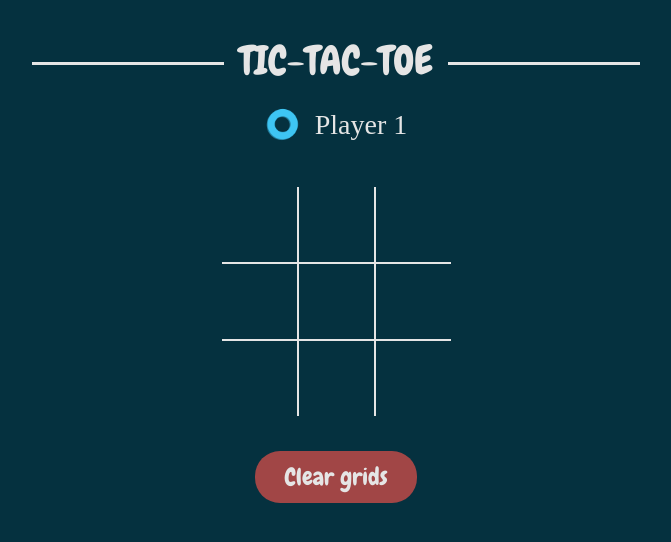
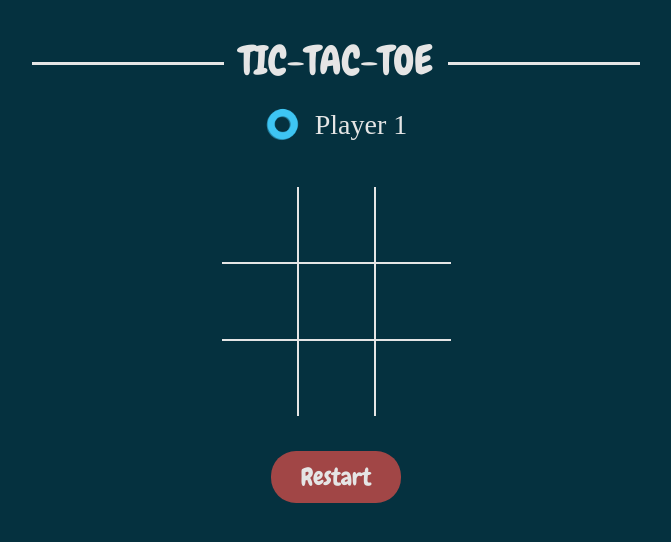
Before and after one commit to biancashiromoto/react-tic-tac-toe, a React (Create React App) app: page / in a window 1280 px wide. Shown: the top 542 px of the page, without its empty margins (304-975 px from the left). Built offline with nearby package versions, Linux system fonts and the light colour scheme; a web font is replaced by a local one.

Commit message:
Change clear grids button to restart game, fix errors when game is restarted

```diff
--- a/src/App.js
+++ b/src/App.js
@@ -2,9 +2,7 @@ import React, { Component } from 'react';
 import './App.css';
 import Board from './components/Board/Board';
 import Button from './components/Button/Button';
-import { handleClearGridButtonClick, handleSquareClick } from './services/gameplayFunctions';
-import player1Symbol from '../src/assets/img/o-item.png';
-import player2Symbol from '../src/assets/img/x-item.png';
+import { handleSquareClick } from './services/gameplayFunctions';
 import MessageContainer from './components/MessageContainer/MessageContainer';
 import PlayerDisplay from './components/PlayerDisplay/PlayerDisplay';
 
@@ -16,30 +14,22 @@ class App extends Component {
     isGameOver: false,
     gameOverMessage: '',
     disabled: false,
-    countdown: '',
+  };
+
+  componentDidUpdate() {
+    console.log(this.state);
   };
 
   changePlayer = () => {
-    const { isPlayer1Turn, playerSymbol } = this.state;
-    this.setState({
-      isPlayer1Turn: !isPlayer1Turn,
-      playerSymbol: playerSymbol === 'O' ? 'X' : 'O',
-    }, () => console.log(isPlayer1Turn, playerSymbol));
-  };
-
-  clearGrids = () => {
-    const { grids } = this.state;
-    this.setState({
-      grids: handleClearGridButtonClick(grids),
-      isGameOver: true,
-      gameOverMessage: '',
-      isPlayer1Turn: true,
-    });
-    this.restartGame('500');
+    this.setState(prevState => ({
+      isPlayer1Turn: !prevState.isPlayer1Turn,
+      playerSymbol: prevState.isPlayer1Turn ? 'X' : 'O',
+    }))
   };
 
   checkMove = (grids) => {
     const { isPlayer1Turn, isGameOver } = this.state;
+    this.checkForTie();
     const winningOptions = [
       [0, 1, 2],
       [3, 4, 5],
@@ -56,59 +46,46 @@ class App extends Component {
     for (let index = 0; index < winningOptions.length; index += 1) {
       const [x, y, z] = winningOptions[index];
       if (grids[x] && grids[x] === grids[y] && grids[x] === grids[z]) {
-        if (isPlayer1Turn) {
-          this.setState({
-            gameOverMessage: 'Player 1 wins!',
-            isGameOver: true,
-          });
-          setTimeout(() => {
-            this.setState({
-              grids: handleClearGridButtonClick(grids),
-            })
-          }, 3500)
-        }
-        if (!isPlayer1Turn) {
-          this.setState({
-            gameOverMessage: 'Player 2 wins!',
-            grids: handleClearGridButtonClick(grids),
-            isGameOver: true,
-          });
-        }
+        this.setState({
+          isGameOver: true,
+          gameOverMessage: isPlayer1Turn ? 'Player 1 wins!' : 'Player 2 wins!',
+        });
       }
     }
     if (isGameOver) {
-      this.restartGame('3000');
+      this.restartGame();
     }
-    this.checkForTie();
-    this.changePlayer();
+    if (!isGameOver) {
+      this.changePlayer();
+    }
   };
 
-  restartGame = (time = 1500) => {
-    setTimeout(() => {
+  restartGame = () => {
       this.setState({
         isGameOver: false,
         isPlayer1Turn: true,
         playerSymbol: 'O',
-      });
-    }, time);
+        grids: new Array(9).fill(''),
+        gameOverMessage: '',
+      }, () => console.log(this.state));
   }
 
   checkForTie = () => {
-    const { grids } = this.state;
+    const { grids, isGameOver } = this.state;
     if (grids.every((grid) => grid !== '')) {
       this.setState({
         isGameOver: true,
         gameOverMessage: 'Tie!',
-        grids: handleClearGridButtonClick(grids),
       });
     }
-    this.restartGame('7500');
+    if (isGameOver) {
+      this.restartGame();
+    }
   };
 
   render() {
     const {
       grids,
-      players,
       isGameOver,
       gameOverMessage,
       playerSymbol,
@@ -125,7 +102,6 @@ class App extends Component {
         <Board
           handleSquareClick={ handleSquareClick }
           grids={ grids }
-          players={ players }
           isGameOver={ isGameOver }
           playerSymbol={ playerSymbol }
           isPlayer1Turn={ isPlayer1Turn }
@@ -134,14 +110,12 @@ class App extends Component {
         />
         <Button
           grids={ grids }
-          handleClearGridButtonClick={ handleClearGridButtonClick }
-          buttonValue="Clear grids"
-          clearGrids={ this.clearGrids }
+          buttonValue="Restart"
+          restartGame={ this.restartGame }
         />
         {isGameOver ? (
           <MessageContainer
           gameOverMessage={ gameOverMessage }
-          restartGameMessage="Game will restart soon..."
         />
         ) : ''}
       </div>
--- a/src/components/Board/Board.jsx
+++ b/src/components/Board/Board.jsx
@@ -35,20 +35,16 @@ class Board extends Component {
       isPlayer1Turn,
       checkMove,
     } = this.props;
-    const { squares } = this.state;
     const squaresArray = [];
 
     for ( let index = 0; index < 9; index += 1) {
       squaresArray.push(
         <Square
-          handleSquareClick={ handleSquareClick }
           key={ index }
           index={ index }
           grids={ grids }
           playerSymbol={ playerSymbol }
           isPlayer1Turn={ isPlayer1Turn }
-          clicked={ squares[index] }
-          changeClickedState={ () => this.changeClickedState(index) }
           checkMove={ checkMove }
         />
       )
--- a/src/components/Button/Button.jsx
+++ b/src/components/Button/Button.jsx
@@ -3,12 +3,12 @@ import './Button.css';
 
 class Button extends Component {
   render() {
-    const { buttonValue, grids, clearGrids } = this.props;
+    const { buttonValue, grids, restartGame } = this.props;
     return (
       <button
       className="clear-grid-button"
         onClick={ () => {
-          clearGrids();
+          restartGame();
         }}
         disabled={ (grids.every((grid) => grid === '')) }
       >
--- a/src/components/Square/Square.jsx
+++ b/src/components/Square/Square.jsx
@@ -5,12 +5,27 @@ import player2Symbol from '../../assets/img/x-item.png';
 import './Square.css';
 
 class Square extends Component {
+  state = {
+    disabled: false,
+  };
+
+  handleClick = () => {
+    const { disabled } = this.state;
+    const { index, grids, checkMove } = this.props;
+    if (!disabled) {
+      handleSquareClick(index, grids, player1Symbol);
+      checkMove(grids);
+      this.setState({
+        disabled: true,
+      })
+    }
+  };
+
   render() {
     const {
       index,
       grids,
       playerSymbol,
-      changeClickedState,
       clicked,
       checkMove,
     } = this.props;
@@ -19,7 +34,6 @@ class Square extends Component {
         className="square"
         onClick={ () => {
           if (!clicked) {
-            changeClickedState(index);
             handleSquareClick(index, grids, playerSymbol);
             checkMove(grids);
           }
--- a/src/services/gameplayFunctions.js
+++ b/src/services/gameplayFunctions.js
@@ -1,7 +1,3 @@
-export const handleClearGridButtonClick = (grids) => {
-  return grids.fill('');
-};
-
 export const handleSquareClick = (index, grids, playerSymbol) => {
   grids[index] = playerSymbol;
   return grids;
```
